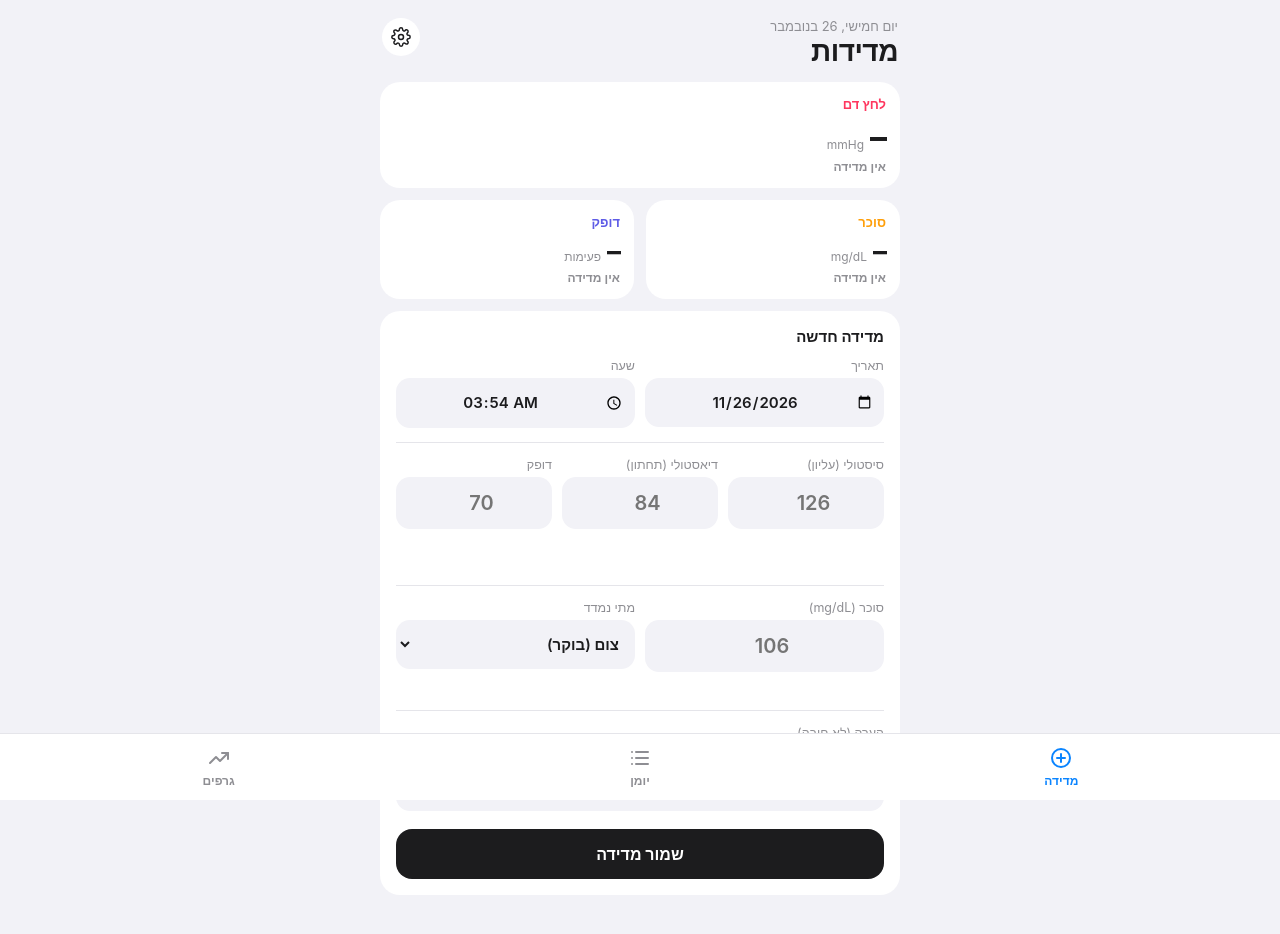
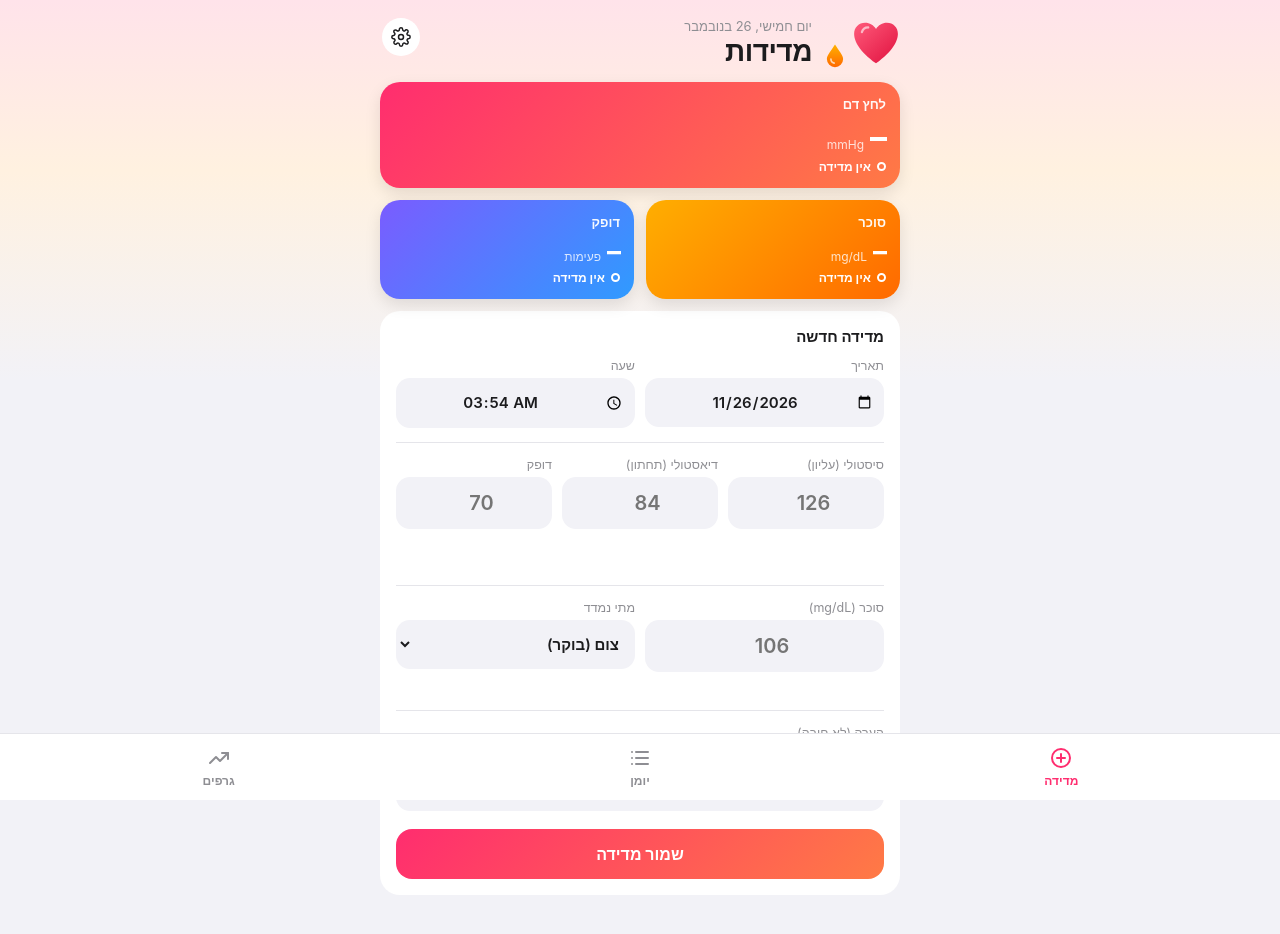
Before and after one commit to roie-10-fashion/health-log, a plain HTML site: page index.html in a window 1280 px wide. Drawn offline with Linux system fonts and the light colour scheme.

Commit message:
Livelier look: animated heart, blood drop, gradient tiles
Co-Authored-By: Claude Sonnet 5.5 <noreply@anthropic.com>

Claude-Session: https://claude.ai/code/session_016TotsZvvTdK5PFza2cijPJ

```diff
--- a/index.html
+++ b/index.html
@@ -5,7 +5,7 @@
 <meta name="viewport" content="width=device-width, initial-scale=1, viewport-fit=cover">
 <title>יומן לחץ דם וסוכר</title>
 <link rel="manifest" href="manifest.json">
-<meta name="theme-color" content="#f2f2f7">
+<meta name="theme-color" content="#ffe3ea">
 <link rel="apple-touch-icon" href="icon-192.png">
 <meta name="apple-mobile-web-app-capable" content="yes">
 <style>
@@ -92,12 +92,35 @@ details summary{cursor:pointer;color:var(--mut);font-size:14px;margin-top:6px}
 #backup{width:100%;height:100px;margin-top:10px;font-size:12px;direction:ltr;text-align:left;display:none}
 .toast{position:fixed;bottom:90px;left:50%;transform:translateX(-50%);background:#000d;color:#fff;padding:10px 18px;border-radius:999px;font-size:14px;opacity:0;transition:.25s;pointer-events:none;z-index:20}
 .toast.show{opacity:1}
+
+body{background:linear-gradient(180deg,#ffe3ea 0,#fff1e0 170px,var(--bg) 380px) no-repeat,var(--bg)}
+@media (prefers-color-scheme: dark){body{background:linear-gradient(180deg,#3a0f1c 0,#2a1a0a 170px,var(--bg) 380px) no-repeat,var(--bg)}}
+.brand{display:flex;align-items:center;gap:10px}
+.heart{width:44px;height:44px;flex:none;animation:beat 1.2s ease-in-out infinite;transform-origin:center}
+@keyframes beat{0%,100%{transform:scale(1)}15%{transform:scale(1.14)}30%{transform:scale(1)}45%{transform:scale(1.1)}60%{transform:scale(1)}}
+.drop{width:26px;height:26px;flex:none;margin-inline-start:-4px;align-self:flex-end}
+.tile{color:#fff;border:0;box-shadow:0 6px 16px rgba(0,0,0,.10)}
+.tile.bp{background:linear-gradient(135deg,#ff2d6f,#ff7a45)}
+.tile.glu{background:linear-gradient(135deg,#ffae00,#ff6a00)}
+.tile.pul{background:linear-gradient(135deg,#7a5cff,#2f9bff)}
+.tile .lab{color:#fff!important;opacity:.95}
+.tile .unit{color:#ffffffcc}
+.tile .meta{color:#ffffffdd}
+.st{display:inline-flex;align-items:center;gap:6px;font-weight:700;color:#fff}
+.st i{width:9px;height:9px;border-radius:50%;display:inline-block;border:2px solid #fff}
+nav button.on{color:#ff2d6f}
+.save{background:linear-gradient(135deg,#ff2d6f,#ff7a45);color:#fff}
+.chipb.on{background:linear-gradient(135deg,#ff2d6f,#ff7a45);color:#fff}
 </style>
 </head>
 <body>
 <div class="wrap">
   <header>
-    <div><div class="hdate" id="hdate"></div><h1 id="title">מדידות</h1></div>
+    <div class="brand">
+      <svg class="heart" viewBox="0 0 64 64" role="img" aria-label="לב"><defs><linearGradient id="hg" x1="0" y1="0" x2="1" y2="1"><stop offset="0" stop-color="#ff5a7a"/><stop offset="1" stop-color="#e0113f"/></linearGradient></defs><path d="M32 58C10 42 4 29 4 20 4 12 10 6 18 6c6 0 11 3 14 8 3-5 8-8 14-8 8 0 14 6 14 14 0 9-6 22-28 38z" fill="url(#hg)"/><path d="M14 18c1-4 4-6 8-6" stroke="#fff" stroke-opacity=".6" stroke-width="3" stroke-linecap="round" fill="none"/></svg>
+      <svg class="drop" viewBox="0 0 32 32" role="img" aria-label="טיפת דם"><defs><linearGradient id="dg" x1="0" y1="0" x2="0" y2="1"><stop offset="0" stop-color="#ffb100"/><stop offset="1" stop-color="#ff6a00"/></linearGradient></defs><path d="M16 3C11 11 6 16 6 21a10 10 0 0 0 20 0c0-5-5-10-10-18z" fill="url(#dg)"/><path d="M11 21a5 5 0 0 0 4 5" stroke="#fff" stroke-opacity=".7" stroke-width="2" stroke-linecap="round" fill="none"/></svg>
+      <div><div class="hdate" id="hdate"></div><h1 id="title">מדידות</h1></div>
+    </div>
     <button class="gear" id="gear" aria-label="הגדרות">
       <svg viewBox="0 0 24 24" fill="none" stroke="currentColor" stroke-width="1.8" stroke-linecap="round" stroke-linejoin="round"><circle cx="12" cy="12" r="3"/><path d="M19.4 15a1.7 1.7 0 0 0 .3 1.8l.1.1a2 2 0 1 1-2.8 2.8l-.1-.1a1.7 1.7 0 0 0-1.8-.3 1.7 1.7 0 0 0-1 1.5V21a2 2 0 1 1-4 0v-.1a1.7 1.7 0 0 0-1.1-1.5 1.7 1.7 0 0 0-1.8.3l-.1.1a2 2 0 1 1-2.8-2.8l.1-.1a1.7 1.7 0 0 0 .3-1.8 1.7 1.7 0 0 0-1.5-1H3a2 2 0 1 1 0-4h.1a1.7 1.7 0 0 0 1.5-1.1 1.7 1.7 0 0 0-.3-1.8l-.1-.1a2 2 0 1 1 2.8-2.8l.1.1a1.7 1.7 0 0 0 1.8.3H9a1.7 1.7 0 0 0 1-1.5V3a2 2 0 1 1 4 0v.1a1.7 1.7 0 0 0 1 1.5 1.7 1.7 0 0 0 1.8-.3l.1-.1a2 2 0 1 1 2.8 2.8l-.1.1a1.7 1.7 0 0 0-.3 1.8V9a1.7 1.7 0 0 0 1.5 1H21a2 2 0 1 1 0 4h-.1a1.7 1.7 0 0 0-1.5 1z"/></svg>
       <span class="dot" id="dot"></span>
@@ -105,8 +128,8 @@ details summary{cursor:pointer;color:var(--mut);font-size:14px;margin-top:6px}
   </header>
 
   <section class="view on" id="vAdd">
-    <div class="tile" id="tBP"></div>
-    <div class="tiles2"><div class="tile" id="tGlu"></div><div class="tile" id="tPul"></div></div>
+    <div class="tile bp" id="tBP"></div>
+    <div class="tiles2"><div class="tile glu" id="tGlu"></div><div class="tile pul" id="tPul"></div></div>
 
     <div class="card">
       <h2>מדידה חדשה</h2>
@@ -257,11 +280,10 @@ details summary{cursor:pointer;color:var(--mut);font-size:14px;margin-top:6px}
   // ---- tiles (latest values)
   function sorted(){return log.slice().sort(function(a,b){return ts(b)-ts(a)})}
   function tile(el,color,label,numTxt,unit,r,when){
-    el.innerHTML='';
-    var h='<div class="lab" style="color:'+color+'">'+label+'</div>'+
+    var dot=r?{ok:'#4ade80',warn:'#fde047',bad:'#ff453a',low:'#60a5fa'}[r[0]]:'transparent';
+    el.innerHTML='<div class="lab">'+label+'</div>'+
       '<div class="big"><span class="num">'+numTxt+'</span><span class="unit">'+unit+'</span></div>'+
-      '<div class="meta"><span class="'+(r?r[0]:'')+'" style="font-weight:600">'+(r?r[1]:'אין מדידה')+'</span><span>'+when+'</span></div>';
-    el.innerHTML=h;
+      '<div class="meta"><span class="st"><i style="background:'+dot+'"></i>'+(r?r[1]:'אין מדידה')+'</span><span>'+when+'</span></div>';
   }
   function renderTiles(){
     var S=sorted();
```
